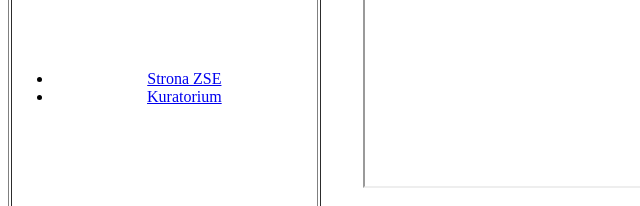
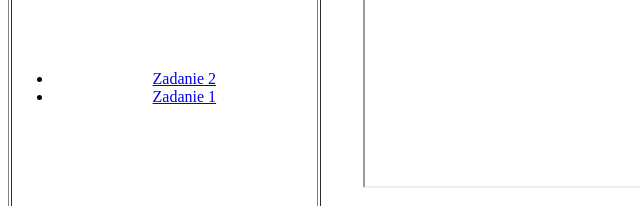
Before and after one commit to SerumLasis/G-wny-Plik, a plain HTML site: page index1.html in a window 1280 px wide. Shown: the part 389-595 px from the top of the page, 0-640 px from the left. Drawn offline with Linux system fonts and the light colour scheme.

Commit message:
Update index1.html

```diff
--- a/index1.html
+++ b/index1.html
@@ -16,10 +16,10 @@
 <td width=18% align="center">
  <ul>
  <li>
- <a href="https://zse.edu.gdansk.pl/" target="obszar_glowny">Strona ZSE</a>
+ <a href="Zadanie2.html/" target="obszar_glowny">Zadanie 2</a>
  </li>
  <li>
- <a href="https://www.kuratorium.gda.pl/" target="obszar_glowny">Kuratorium</a>
+ <a href="Zadanie1.html/" target="obszar_glowny">Zadanie 1</a>
  </li>
  </ul>
  </td>
```
